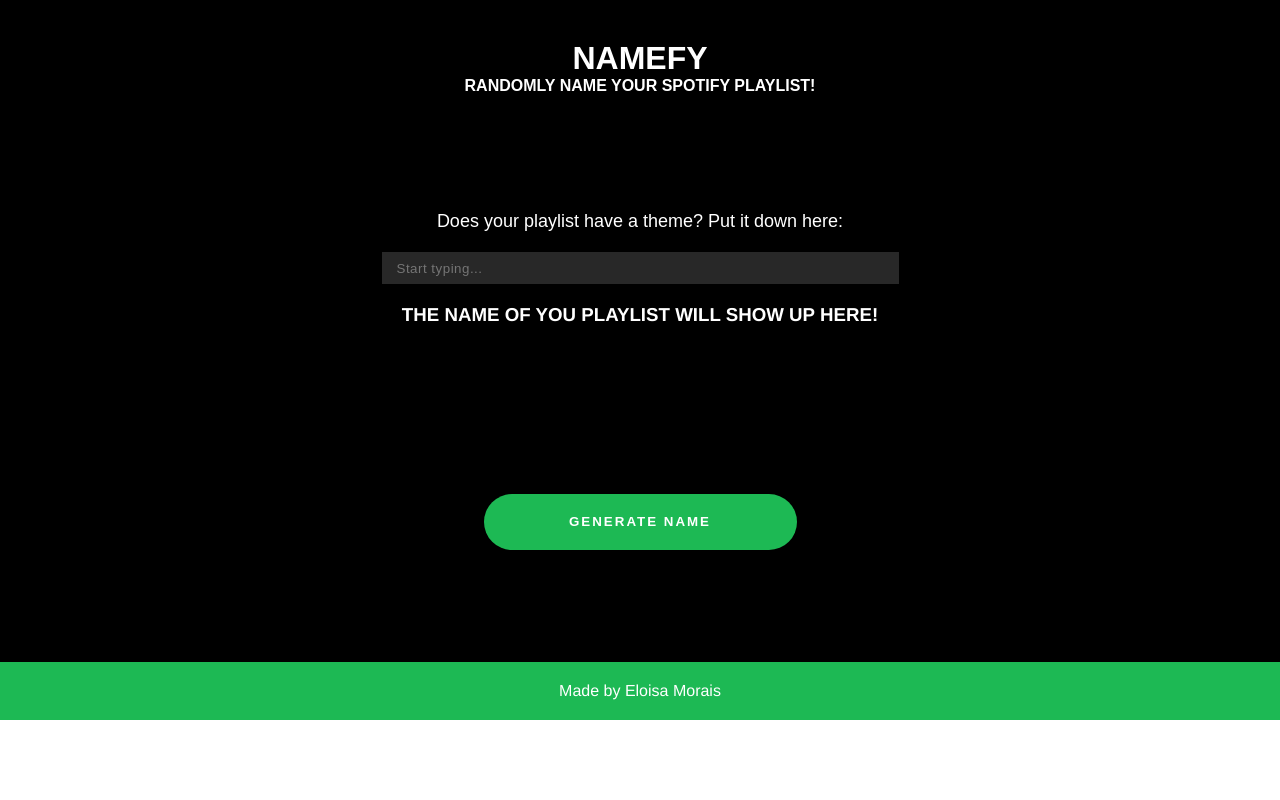
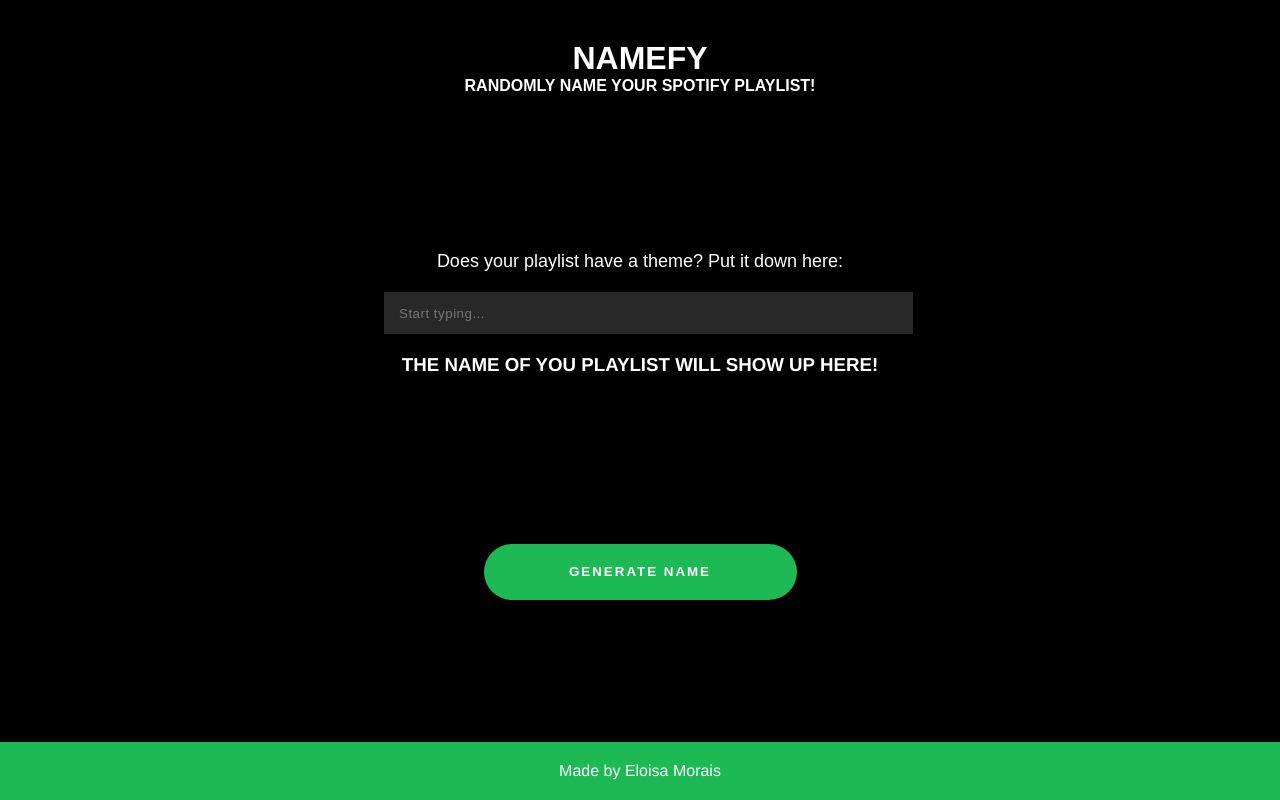
Before and after one commit to eloisasmorais/eloisasmorais.github.io, a PHP site: page / in a window 1280 px wide. Run offline with PHP 8.4, Linux system fonts and the light colour scheme.

Commit message:
Changed vh on container and adjusted some widths.

```diff
--- a/Namefy/style.css
+++ b/Namefy/style.css
@@ -11,7 +11,7 @@ h1, h2, h3, h4, h5, h6, button {
 }
 
 .container {
-    height: 90vh;
+    height: 100vh;
     width: 100%;
     display: flex;
     flex-direction: column;
@@ -43,7 +43,7 @@ h1, h2, h3, h4, h5, h6, button {
     /* height: 50px; */
     /* position: relative; */
     /* top: -285px; */
-    width: 900px;
+    width: 40%;
     text-align: center;
     position: relative;
     bottom: 15vh;
@@ -55,8 +55,8 @@ h1, h2, h3, h4, h5, h6, button {
 }
 
 #user-input {
-    height: 30px;
-    width: 500px;
+    height: 40px;
+    width: 100%;
     margin-top: 20px;
     margin-bottom: 20px;
     background-color: #282828;
```
